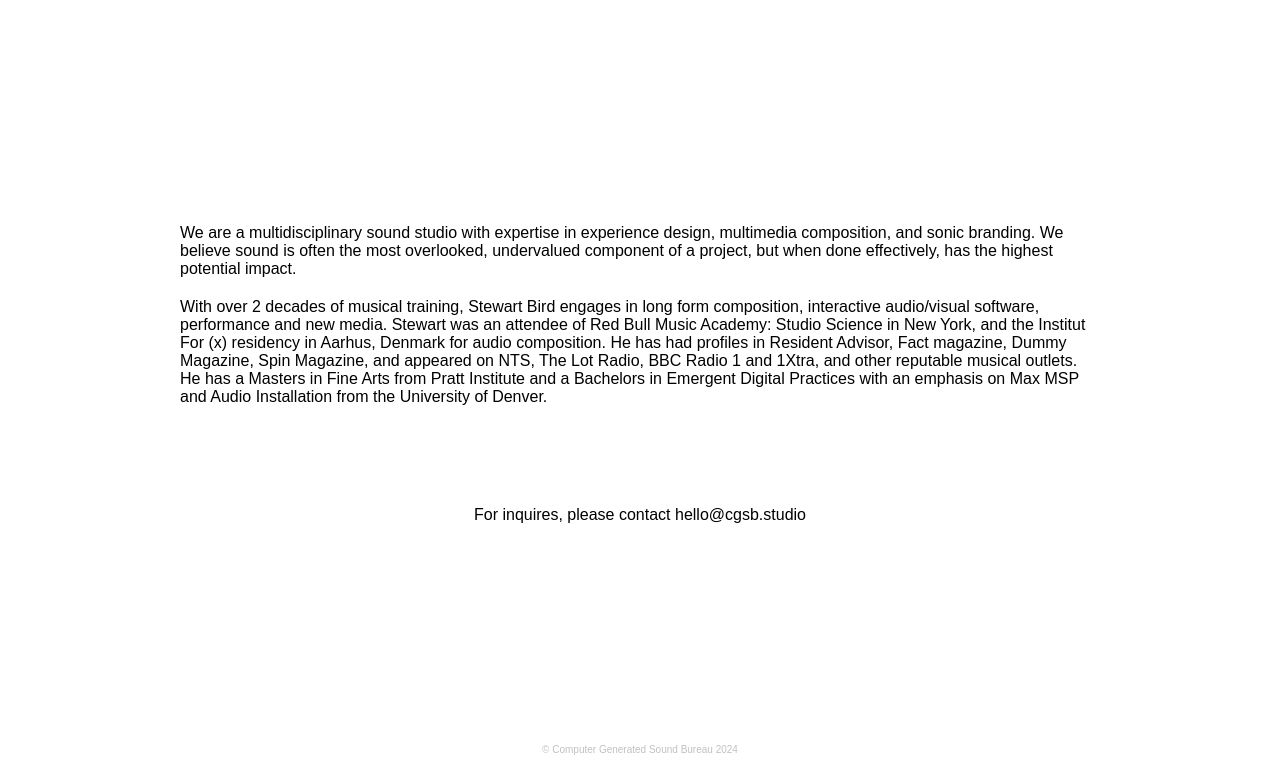
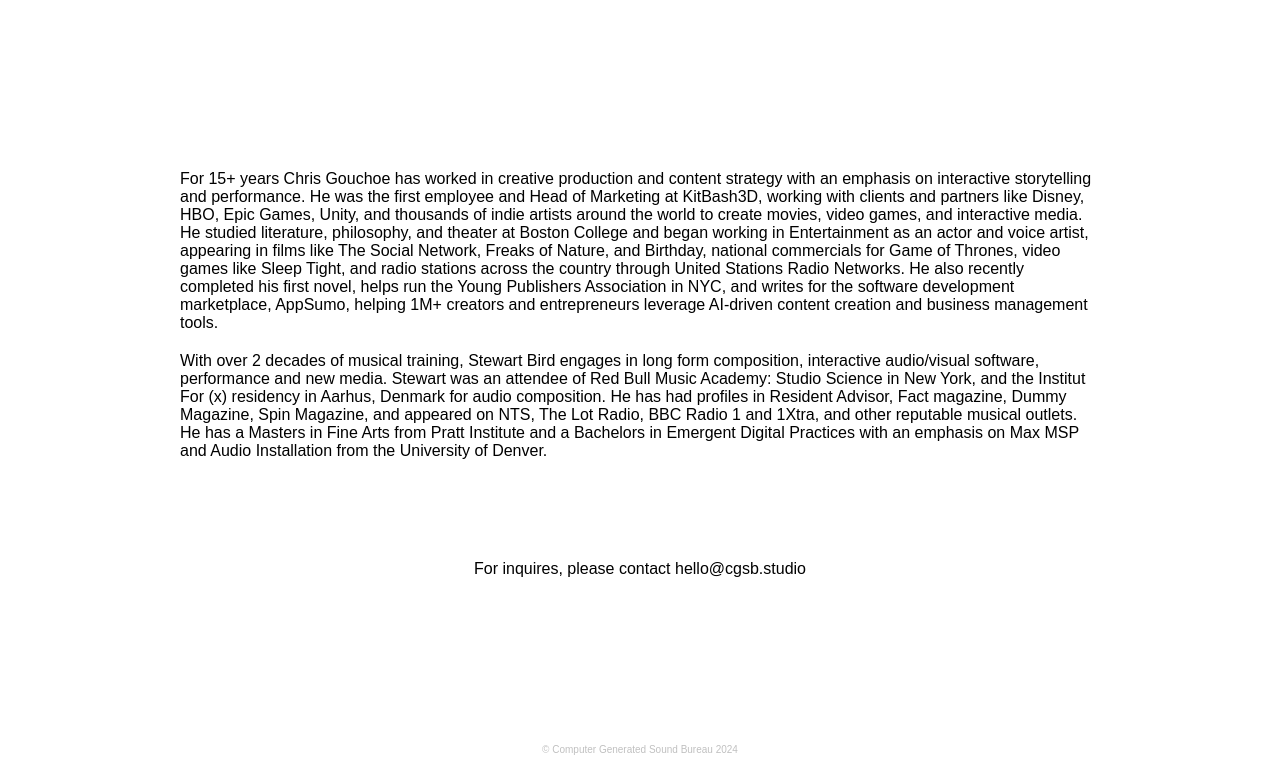
Before and after one commit to cgsbstudio/cgsbstudio.github.io, a plain HTML site: page bio.html in a window 1280 px wide. Shown: the part 106-871 px from the top of the page. Drawn offline with Linux system fonts and the light colour scheme.

Commit message:
Update bio.html

```diff
--- a/bio.html
+++ b/bio.html
@@ -78,7 +78,7 @@
         <section id="bio">
             <div class="container">
 
-                <p>We are a multidisciplinary sound studio with expertise in experience design, multimedia composition, and sonic branding. We believe sound is often the most overlooked, undervalued component of a project, but when done effectively, has the highest potential impact. </p>
+                <p>For 15+ years Chris Gouchoe has worked in creative production and content strategy with an emphasis on interactive storytelling and performance. He was the first employee and Head of Marketing at KitBash3D, working with clients and partners like Disney, HBO, Epic Games, Unity, and thousands of indie artists around the world to create movies, video games, and interactive media. He studied literature, philosophy, and theater at Boston College and began working in Entertainment as an actor and voice artist, appearing in films like The Social Network, Freaks of Nature, and Birthday, national commercials for Game of Thrones, video games like Sleep Tight, and radio stations across the country through United Stations Radio Networks. He also recently completed his first novel, helps run the Young Publishers Association in NYC, and writes for the software development marketplace, AppSumo, helping 1M+ creators and entrepreneurs leverage AI-driven content creation and business management tools.   </p>
                 <div style="margin-bottom: 20px;"></div> <!-- Add spacing -->
                 <p>With over 2 decades of musical training, Stewart Bird engages in long form composition, interactive audio/visual software, performance and new media.  Stewart was an attendee of Red Bull Music Academy: Studio Science in New York, and the Institut For (x) residency in Aarhus, Denmark for audio composition.  He has had profiles in Resident Advisor, Fact magazine, Dummy Magazine, Spin Magazine, and appeared on NTS, The Lot Radio, BBC Radio 1 and 1Xtra, and other reputable musical outlets.  He has a Masters in Fine Arts from Pratt Institute and a Bachelors in Emergent Digital Practices with an emphasis on Max MSP and Audio Installation from the University of Denver.  </p>
                 <div style="margin-bottom: 100px;"></div> <!-- Add spacing -->
```
